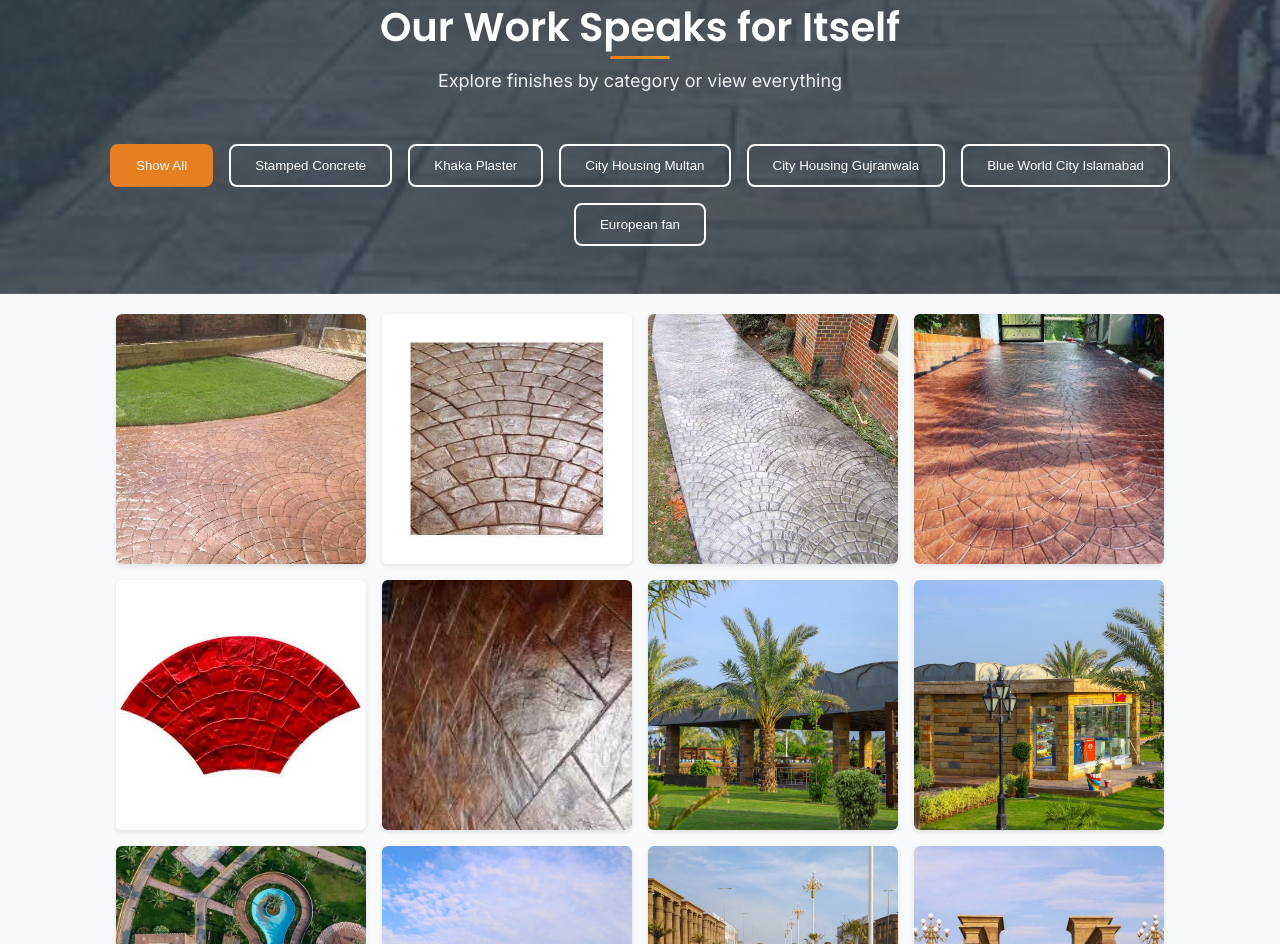
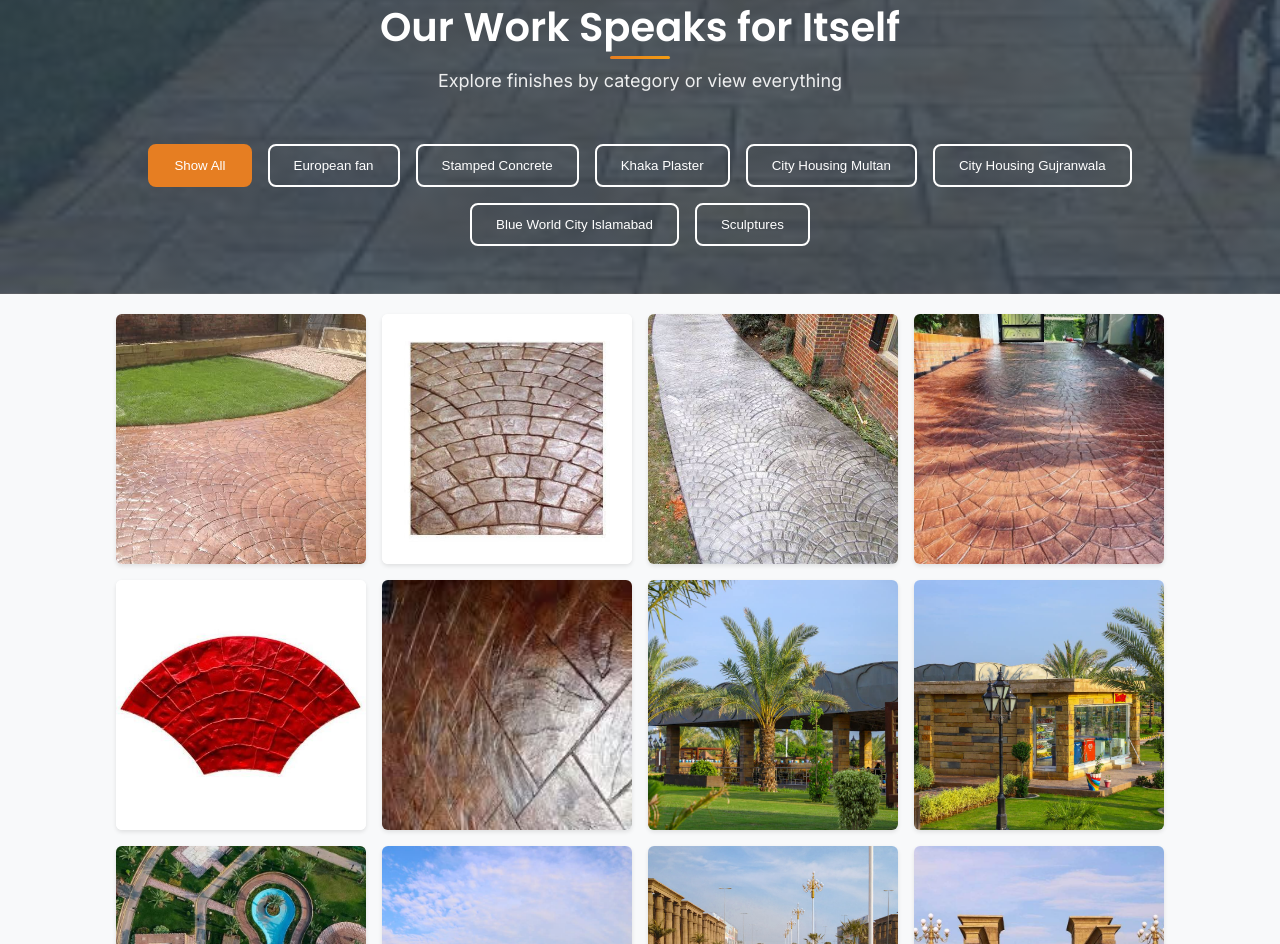
Before and after one commit to khadijah-Shabir/Muhammad_Shabir.github.io, a plain HTML site: page index.html in a window 1280 px wide. Shown: the part 845-1789 px from the top of the page. Drawn offline with nearby package versions, Linux system fonts and the light colour scheme; files whose address does not match are found by name.

Commit message:
Replace 'European fan' button with 'Sculptures'

```diff
--- a/index.html
+++ b/index.html
@@ -139,12 +139,13 @@
 
                     <div class="gallery__filters" data-aos="fade-up" data-aos-delay="200">
                         <button class="filter__btn active" data-filter="all">Show All</button>
+                         <button class="filter__btn" data-filter="European">European fan</button>
                         <button class="filter__btn" data-filter="stamped">Stamped Concrete</button>
                         <button class="filter__btn" data-filter="khaka">Khaka Plaster</button>
                         <button class="filter__btn" data-filter="Multan">City Housing Multan</button>
                         <button class="filter__btn" data-filter="Gujranwala">City Housing Gujranwala</button>
                         <button class="filter__btn" data-filter="blueworld">Blue World City Islamabad</button>
-                        <button class="filter__btn" data-filter="European">European fan</button>
+                        <button class="filter__btn" data-filter="Sculptures">Sculptures</button>
 
                     </div>
                 </div>
```
